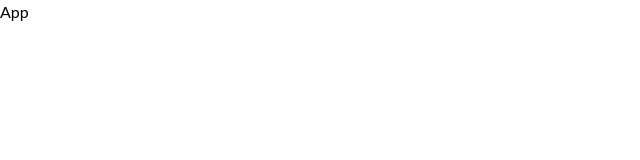
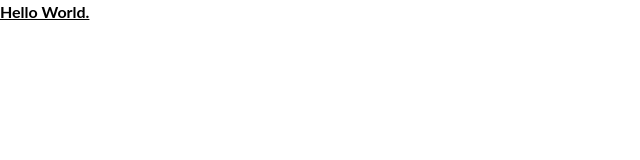
Before and after one commit to fmintar1/photo_sharing_website, a React (Create React App) app in the folder shareme_frontend/: page / in a window 1280 px wide. Shown: the top 160 px of the page, without its empty margins (0-640 px from the left). Built offline with nearby package versions, Linux system fonts and the light colour scheme.

Commit message:
added dependencies, react google login might not be compatible with react v18'

```diff
--- a/shareme_frontend/src/App.js
+++ b/shareme_frontend/src/App.js
@@ -2,7 +2,9 @@ import React from 'react'
 
 const App = () => {
   return (
-    <div>App</div>
+    <h1 className="text-3x1 font-bold underline">
+      Hello World.
+    </h1>
   )
 }
 
```
Also changed, not shown: shareme_frontend/package.json (+8 -0 lines), 1 other file (tests, documents, lock files or other folders).
